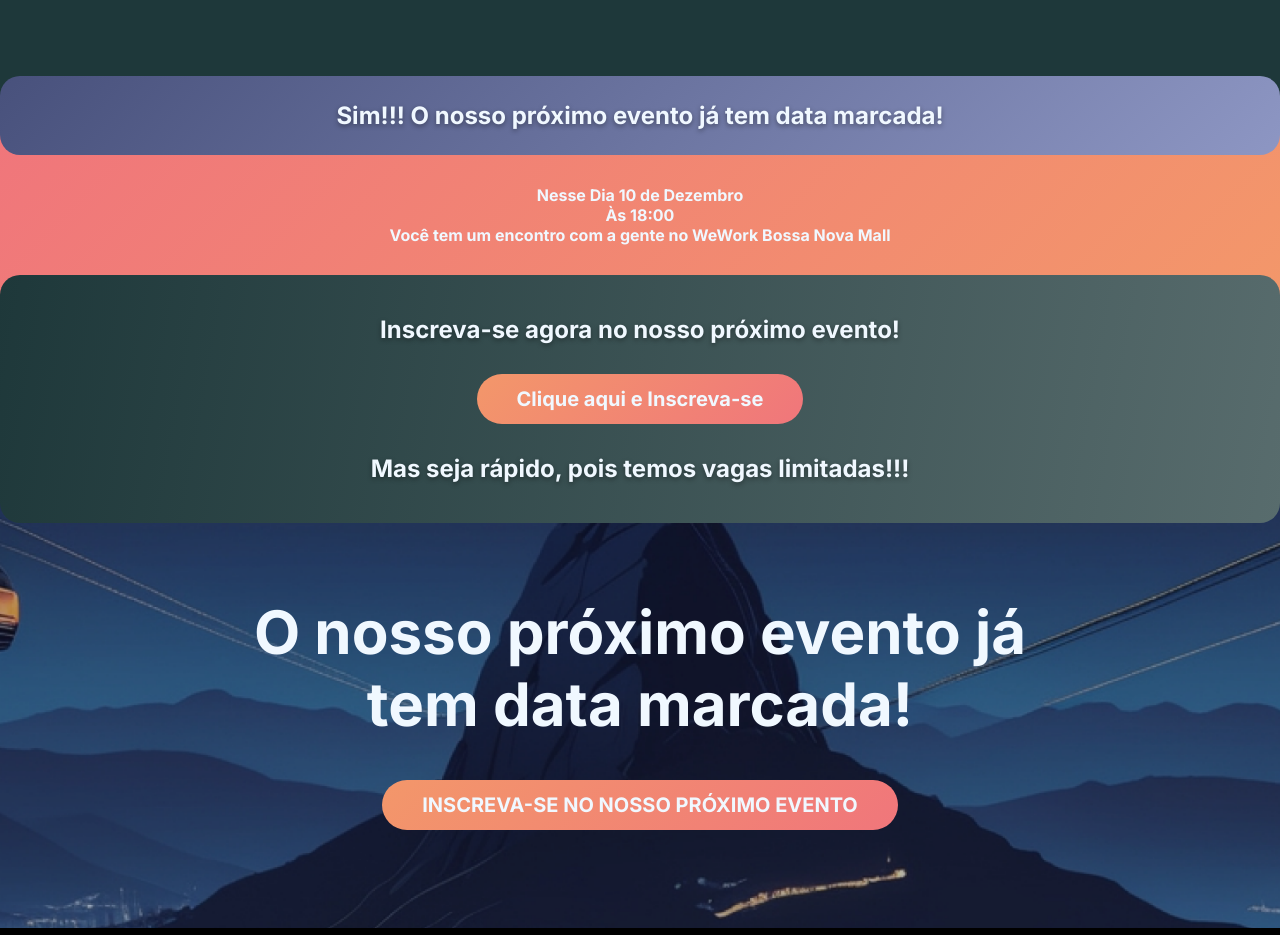
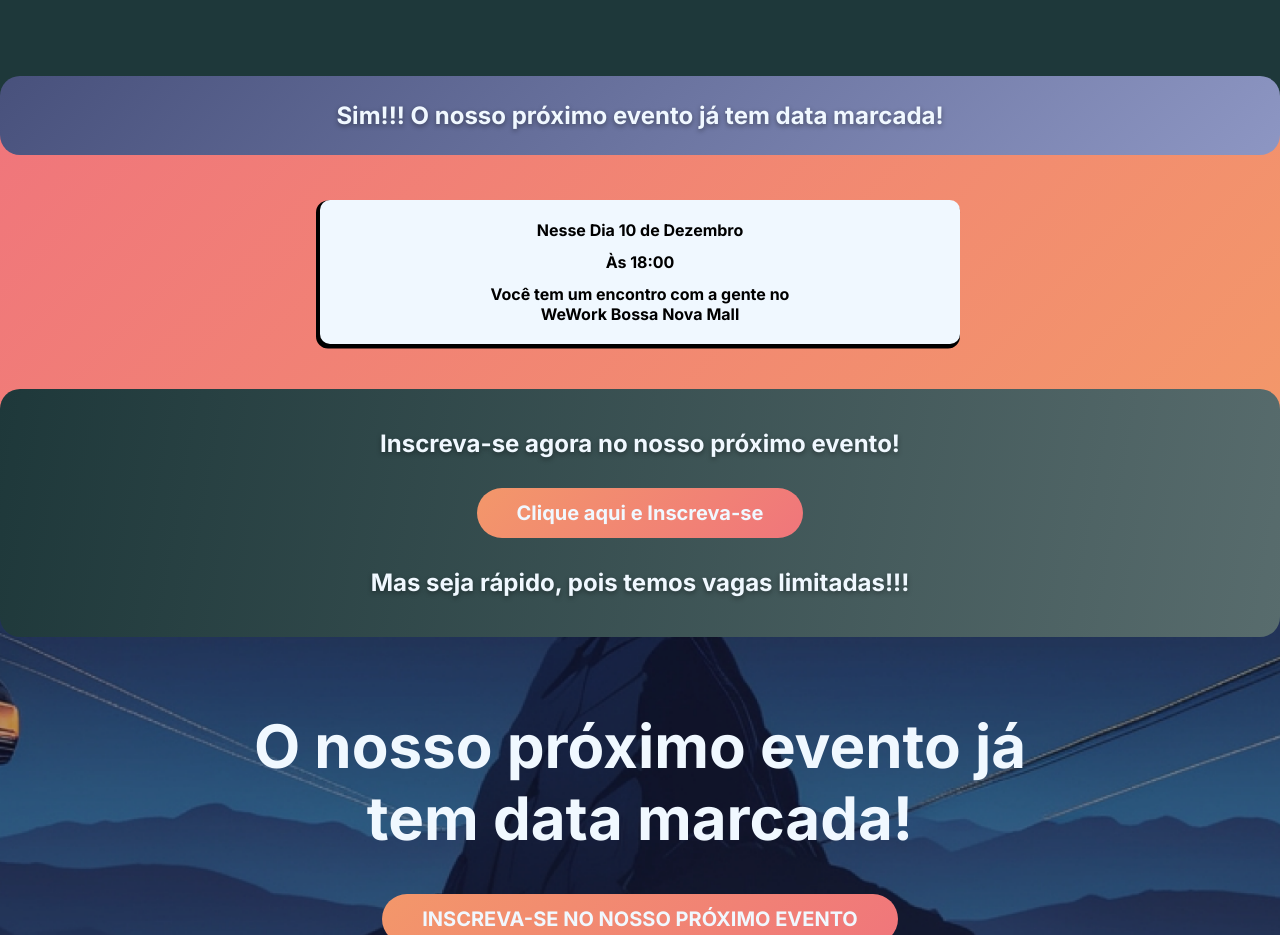
Before and after one commit to thiagodemedeiros/Site-PythonRio, a React (Vite) app: page /inscreva-se in a window 1280 px wide. Shown: the part 2100-3035 px from the top of the page. Built offline with nearby package versions, Linux system fonts and the light colour scheme; grey boxes are pictures that could not be loaded.

Commit message:
Cta da pagina inscreva-se finalizado

```diff
--- a/src/styles/inscreva-se/Section4InscrevaSe.css
+++ b/src/styles/inscreva-se/Section4InscrevaSe.css
@@ -31,7 +31,31 @@
     background: #F3976A;
     background: linear-gradient(314deg,rgba(243, 151, 106, 1) 0%, rgba(240, 118, 123, 1) 100%);
     color: aliceblue;
-    padding: 50px 0px;
+    padding: 65px 0px;
+}
+
+.Section4InscrevaSe_texto {
+    display: flex;
+    flex-direction: column;
+    align-items: center;
+    justify-content: center;
+    text-align: center;
+
+    width: 50vw;
+    max-width: 800px;
+    padding: 20px 20px;
+
+    gap: 12px;
+
+    border-radius: 10px;
+    box-shadow: -2px 2.5px 0px 2px #000;
+    background: aliceblue;
+    color: #000;
+
+    & h4 {
+        width: 50vw;
+        max-width: 300px;
+    }
 }
 
 .Section4InscrevaSe_cta {
```
